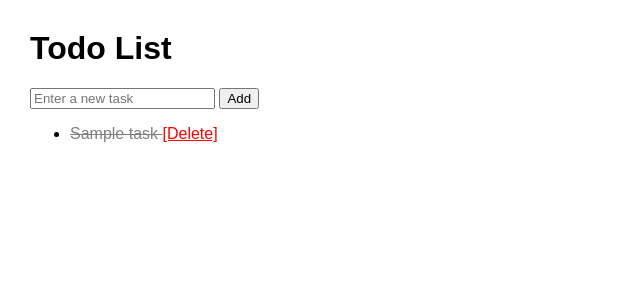
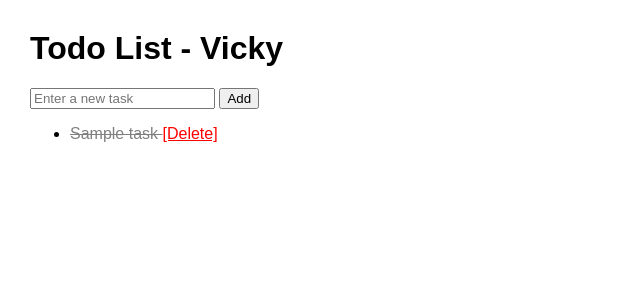
Before and after one commit to DevSecOps-Projects-Own/todo_project, a Django app: page / in a window 1280 px wide. Shown: the top 300 px of the page, without its empty margins (0-640 px from the left). Run offline with Django 5.2, Linux system fonts and the light colour scheme; tables that the repository leaves empty hold one stand-in row (values such as "Sample post").

Commit message:
Update index.html file

```diff
--- a/todo/templates/todo/index.html
+++ b/todo/templates/todo/index.html
@@ -9,7 +9,7 @@
     </style>
 </head>
 <body>
-    <h1>Todo List</h1>
+    <h1>Todo List - Vicky</h1>
 
     <form method="POST">
         {% csrf_token %}
```
